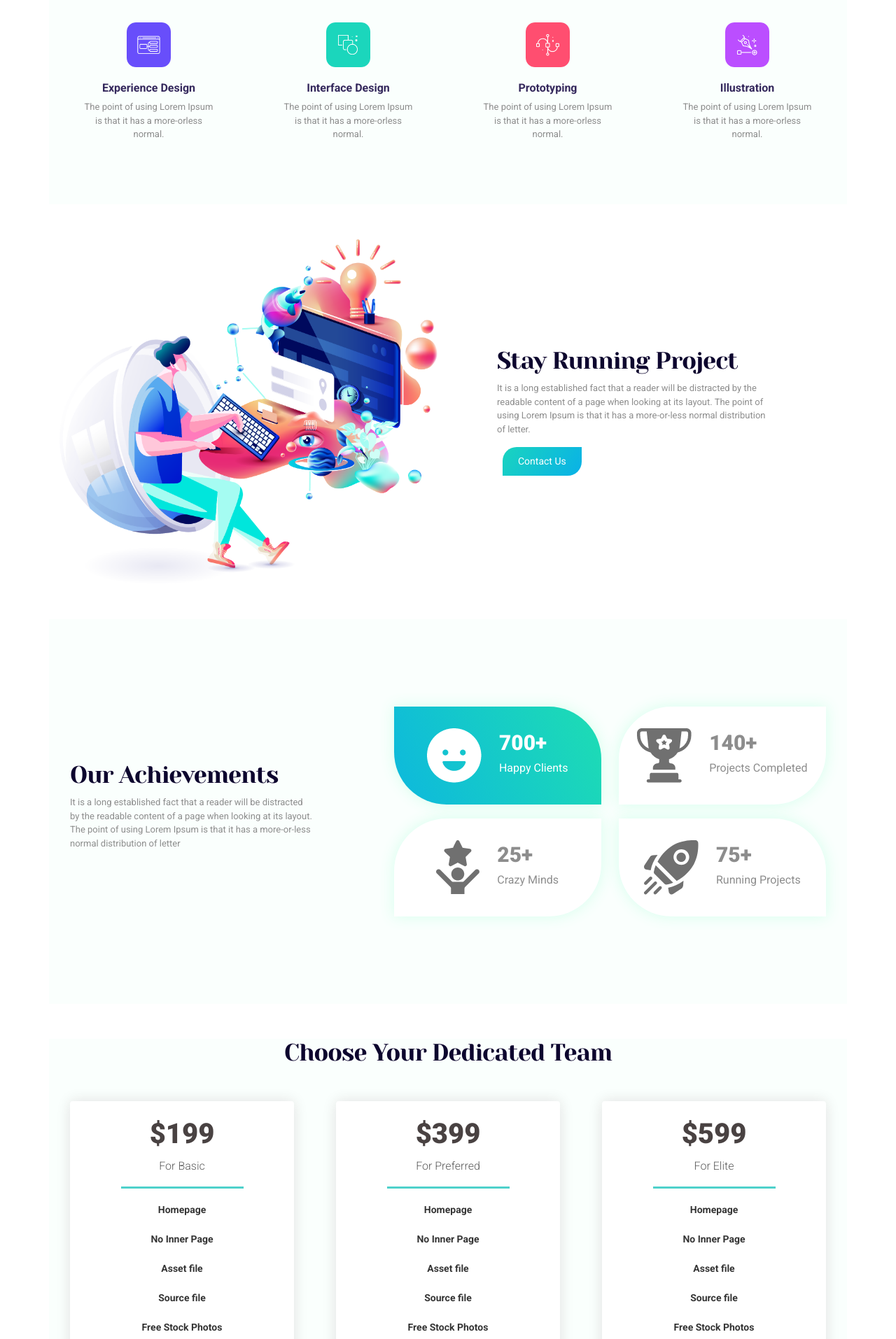
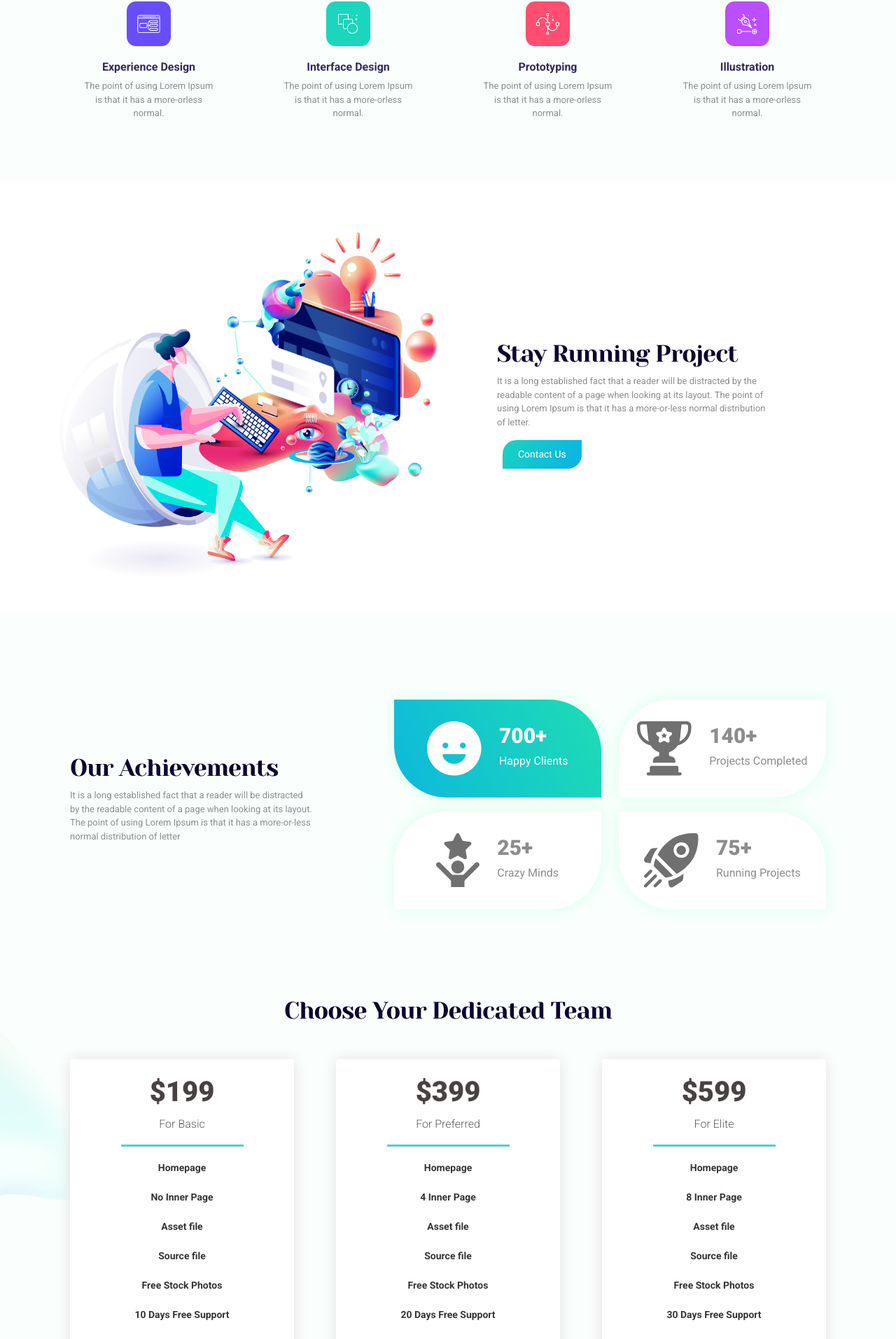
Before and after one commit to Hasan-new/Athena-Design, a React (Create React App) app: page / in a window 1280 px wide. Shown: the part 875-2789 px from the top of the page at 70% size. Built offline with nearby package versions, Linux system fonts and the light colour scheme; a web font is replaced by a local one.

Commit message:
some design changed

```diff
--- a/src/Components/Achievements/Achievements.css
+++ b/src/Components/Achievements/Achievements.css
@@ -1,5 +1,8 @@
 .achievements {
     background: #FAFFFD;
+}
+
+.inside_achievments {
     height: 550px;
 }
 
@@ -30,6 +33,10 @@
     background-image: linear-gradient(65deg, #0DB8DD, #1EDDB3);
 }
 
+.achievement:hover .achievement-right h3 {
+    color: white;
+}
+
 .achievement-active div h3 {
     color: white;
 }
--- a/src/Components/Achievements/Achievements.js
+++ b/src/Components/Achievements/Achievements.js
@@ -7,7 +7,8 @@ import rocket from '../../images/transportation@2x.png'
 
 const Achievements = () => {
     return (
-        <div className="container achievements d-flex align-items-center">
+        <div className="achievements">
+            <div className="container d-flex align-items-center inside_achievments">
                 <div className="col-lg-5 col-md-5 col-sm-12 achievements-left">
                     <h2>Our Achievements</h2>
                     <p>It is a long established fact that a reader will be distracted by the readable content of a page when looking at its layout. The point of using Lorem Ipsum is that it has a more-or-less normal distribution of letter</p>
@@ -51,6 +52,7 @@ const Achievements = () => {
                     </div>
                 </div>
             </div>
+        </div>
     );
 };
 
--- a/src/Components/ChoseYourTeam/ChoseYourTeam.css
+++ b/src/Components/ChoseYourTeam/ChoseYourTeam.css
@@ -10,6 +10,18 @@ h4{
     margin-top: 30px;
 }
 
+.team-background {
+    position: absolute;
+    top: 2430px;
+    left: -332px;
+    transform: rotate(45deg);
+    opacity: .1;
+}
+
+.team-background {
+    width: 700px;
+}
+
 .team-card {
     margin-left: 30px !important;
     margin-right: 30px !important;
@@ -18,6 +30,7 @@ h4{
     box-shadow: 0 0 20px #e0e0e0;
     transition: .3s;
     border: 3px solid white;
+    z-index: 1;
 }
 
 .team-card:hover .team-price,
--- a/src/Components/ChoseYourTeam/ChoseYourTeam.js
+++ b/src/Components/ChoseYourTeam/ChoseYourTeam.js
@@ -1,11 +1,13 @@
 import React from 'react';
 import './ChoseYourTeam.css';
+import background from '../../images/Rectangle 31@1X.png';
 
 
 
 const ChoseYourTeam = () => {
     return (
-        <div className="container chooseYourTeam">
+        <div className="chooseYourTeam">
+          <div className="container">
             <h2 className="text-center mb-5">Choose Your Dedicated Team</h2>
 
             <div className="card-deck text-center">
@@ -26,8 +28,8 @@ const ChoseYourTeam = () => {
                   <h3 className="card-title team-price">$399</h3>
                   <h6 className="card-text team-plan">For Preferred</h6>
 
-                <p className="card-text team-p">Homepage<br/><br/> No Inner Page<br/><br/>Asset file<br/><br/>
-                Source file<br/><br/>Free Stock Photos<br/><br/>10 Days Free Support<br/><br/>24/7 Support</p>
+                  <p className="card-text team-p">Homepage<br/><br/> 4 Inner Page<br/><br/>Asset file<br/><br/>
+                  Source file<br/><br/>Free Stock Photos<br/><br/>20 Days Free Support<br/><br/>24/7 Support</p>
                   <button className="btn navContact pricing-btn mt-4 team-btn">Order Now</button>
                 </div>
               </div>
@@ -37,11 +39,15 @@ const ChoseYourTeam = () => {
                   <h3 className="card-title team-price">$599</h3>
                   <h6 className="card-text team-plan">For Elite</h6>
 
-                <p className="card-text team-p">Homepage<br/><br/> No Inner Page<br/><br/>Asset file<br/><br/>
-                Source file<br/><br/>Free Stock Photos<br/><br/>10 Days Free Support<br/><br/>24/7 Support</p>
+                  <p className="card-text team-p">Homepage<br/><br/> 8 Inner Page<br/><br/>Asset file<br/><br/>
+                  Source file<br/><br/>Free Stock Photos<br/><br/>30 Days Free Support<br/><br/>24/7 Support</p>
                   <button className="btn navContact pricing-btn mt-4 team-btn">Order Now</button>
                 </div>
               </div>
+            </div>
+          </div>
+          <div className="team-background style">
+            <img src={background} alt=""/>
           </div>
         </div>
     );
--- a/src/Components/GetYourDesign/GetYourDesign.css
+++ b/src/Components/GetYourDesign/GetYourDesign.css
@@ -1,6 +1,7 @@
+
 .footer {
-    padding-top: 100px;
-    margin-bottom: 50px;
+    padding-top: 140px;
+    padding-bottom: 50px;
     background-color: #FAFFFD;
 }
 
--- a/src/Components/GetYourDesign/GetYourDesign.js
+++ b/src/Components/GetYourDesign/GetYourDesign.js
@@ -8,7 +8,8 @@ import twitter from '../../images/twitter (4)@2x.png';
 
 const GetYourDesign = () => {
     return (
-        <div className="footer container text-center">
+        <div className="footer">
+            <div className=" container text-center getYourDesign">
                 <h2>Get your design right, right now</h2>
                 <h6>Be the first know our latest offers and updates!</h6>
                 <div className="footer-form">
@@ -46,6 +47,7 @@ const GetYourDesign = () => {
                     </div>
                 </div>
             </div>
+        </div>
     );
 };
 
--- a/src/Components/Header/Header.css
+++ b/src/Components/Header/Header.css
@@ -1,6 +1,21 @@
 .header {
     margin-top: 20px;
     margin-bottom: 50px;
+    z-index: 1;
+}
+
+.background_image_1 {
+    position: absolute;
+    top: -435px;
+    left: -455px;
+    z-index: -1;
+}
+
+.background_image_2 {
+    position: fixed;
+    top: -810px;
+    right: -990px;
+    z-index: -1;
 }
 
 .header-img {
--- a/src/Components/Header/Header.js
+++ b/src/Components/Header/Header.js
@@ -1,6 +1,8 @@
 import React from 'react';
 import './Header.css';
-import headerImg from '../../images/header-img.png'
+import headerImg from '../../images/header-img.png';
+import background1 from '../../images/Group 45@2x.png'
+import background2 from '../../images/Group 46@2x.png'
 
 const Header = () => {
     return (
@@ -16,6 +18,12 @@ const Header = () => {
             <div className="col-lg-6 col-md-6 col-sm-12">
                 <img className="header-img" src={headerImg} alt=""/>
             </div>
+            <div className="background_image_1 style">
+                <img src={background1} alt=""/>
+            </div>
+            <div className="background_image_2 style">
+                <img src={background2} alt=""/>
+            </div>
         </div>
     );
 };
--- a/src/Components/Navbar/Navbar.css
+++ b/src/Components/Navbar/Navbar.css
@@ -1,9 +1,14 @@
+.navbar {
+    z-index: 1;
+}
+
 .navLogo {
     width: 125px;
 }
 
 .nav-link {
     color: #263F44;
+    font-size: 14px;
 }
 
 .active {
--- a/src/Components/StayRunningProject/StayRunningProject.css
+++ b/src/Components/StayRunningProject/StayRunningProject.css
@@ -1,3 +1,6 @@
+.StayRunningProject {
+    padding-top: 50px;
+}
 .project-image{
     width: 100%;
 }
@@ -10,9 +13,6 @@
     width: 70%;
     margin-top: 45px;
 }
-.container{
-    margin-top: 50px;
-}
 .contact{
     padding-left: 70px;
 }
--- a/src/Components/StayRunningProject/StayRunningProject.js
+++ b/src/Components/StayRunningProject/StayRunningProject.js
@@ -4,7 +4,7 @@ import projectImage from '../../Image/20 [Converted]@2x.png';
 
 const StayRunningProject = () => {
     return (
-        <div>
+        <div className="StayRunningProject">
             <div className="container p-0 d-flex align-items-center project">
 
             <div className="col-lg-6 col-md-6 col-sm-12">
--- a/src/Components/WhatWeDo/WhatWeDo.js
+++ b/src/Components/WhatWeDo/WhatWeDo.js
@@ -14,7 +14,8 @@ const card = [
 
 const WhatWeDo = () => {
     return (
-        <div className="container whatWeDo">
+        <div className="whatWeDo">
+            <div className="container">
                 <div className='text-center'>
                     <h2>What We Do</h2>
                     <p>Our main focus is to make the User Experience very<br/>
@@ -63,6 +64,7 @@ const WhatWeDo = () => {
                     </div>
                 </div>
             </div>
+        </div>
 
 
     );
```
Also changed, not shown: src/images/Rectangle 31@1X.png (added), src/images/STUDIO@1X.png (added). Lines whose indentation alone changed are shown as unchanged.
